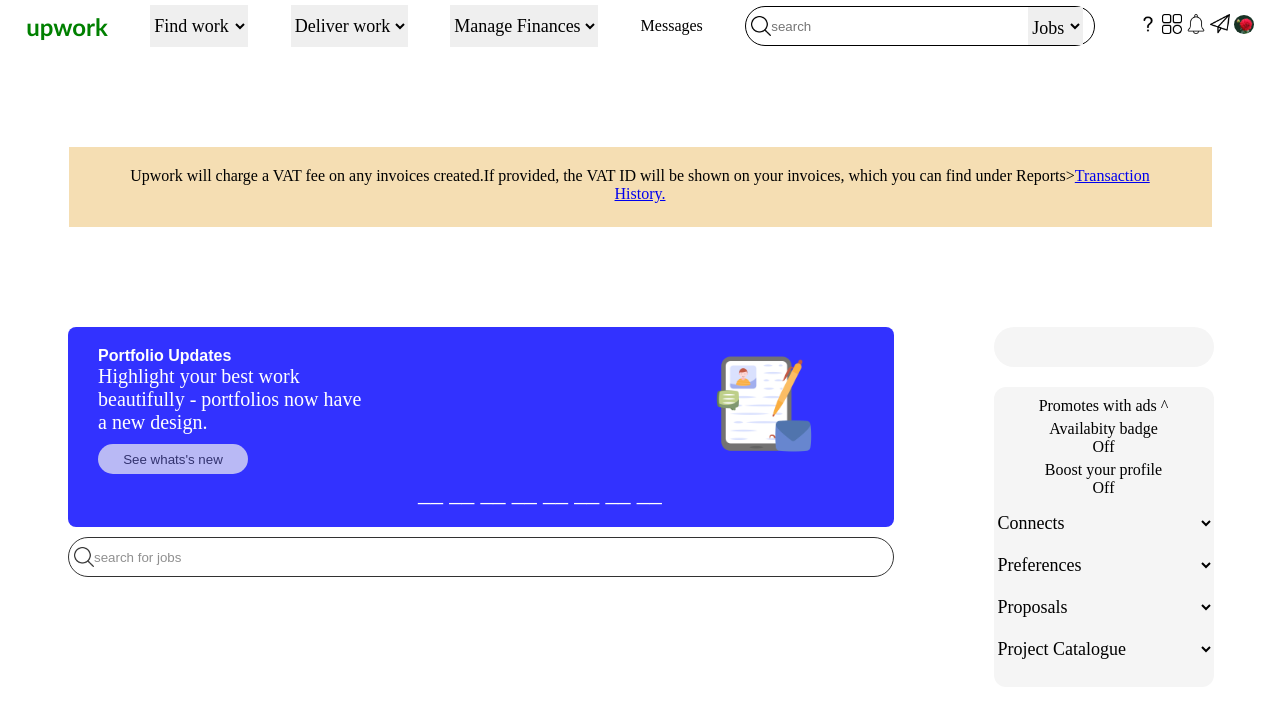
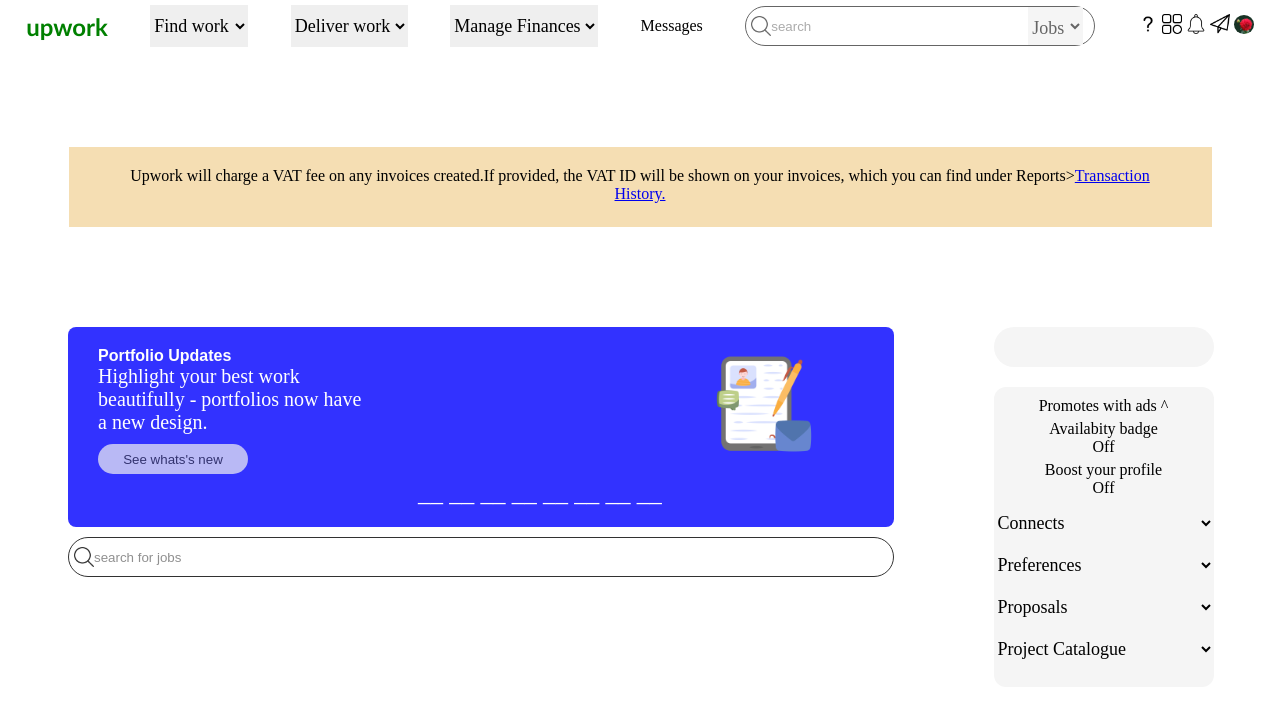
Before and after one commit to Ahmad4everyone/Upwork, a plain HTML site: page index.html in a window 1280 px wide. Shown: the top 724 px of the page. Drawn offline with Linux system fonts and the light colour scheme.

Commit message:
color add

```diff
--- a/style.css
+++ b/style.css
@@ -41,6 +41,7 @@ select{
     padding-top: 10px;
     padding-bottom: 10px;
     border: none;
+    cursor: pointer;
 }
 :focus{
     outline: #757575;
@@ -56,6 +57,7 @@ select{
     padding-top: 10px;
     padding-bottom: 10px;
     border: none;
+    cursor: pointer;
 }
 .sel3{
     display: inline-block;
@@ -71,6 +73,8 @@ select{
     margin-left: 80px;
     width: 55px;
 }
+
+
 .sel5, .sel6, .sel7, .sel8{
     display: block;
     width: 100%;
@@ -98,10 +102,11 @@ select{
 
 .container{
     display: flex;
-    border: 1px solid;
+    border: 0.1px solid;
     width: 350px;
     height: 40px;
-    border-radius: 50px;
+    border-radius: 100px;
+    opacity: 0.6;
 }
 .cont{
     display: flex;
```
